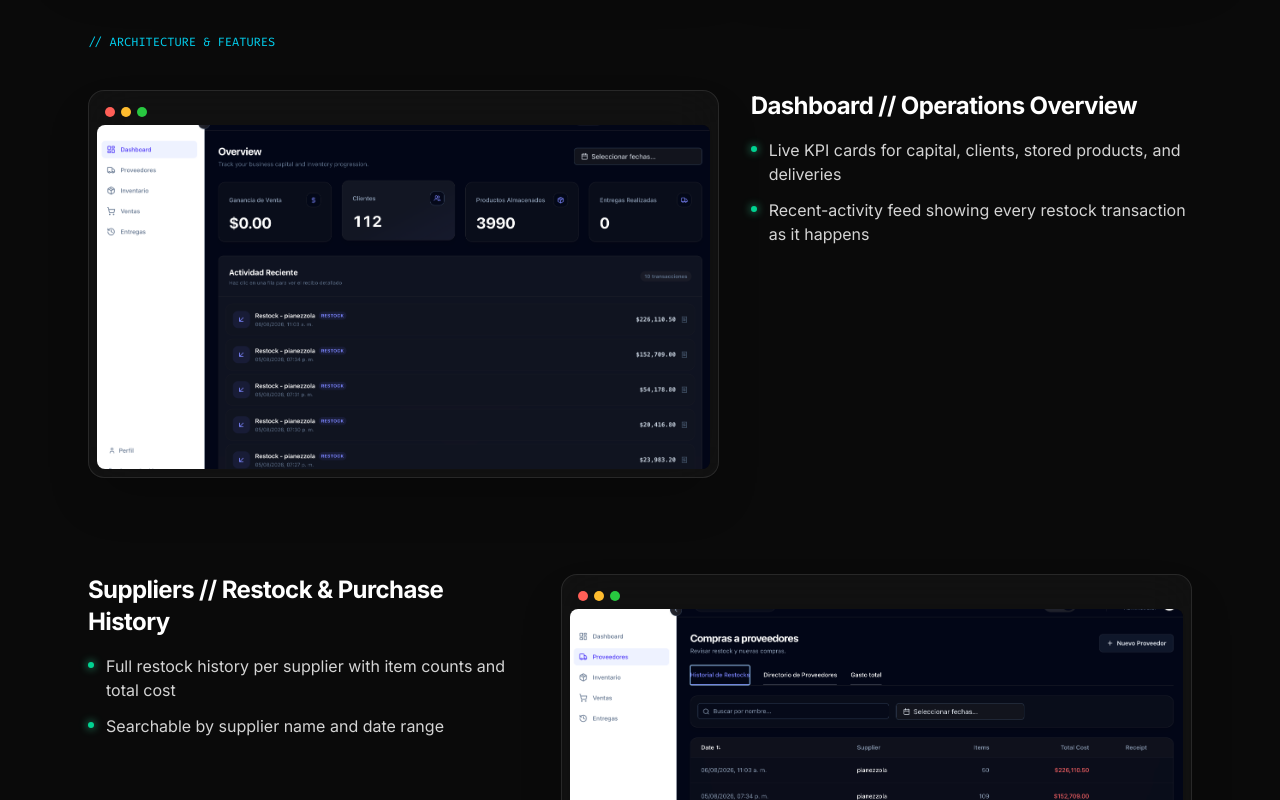
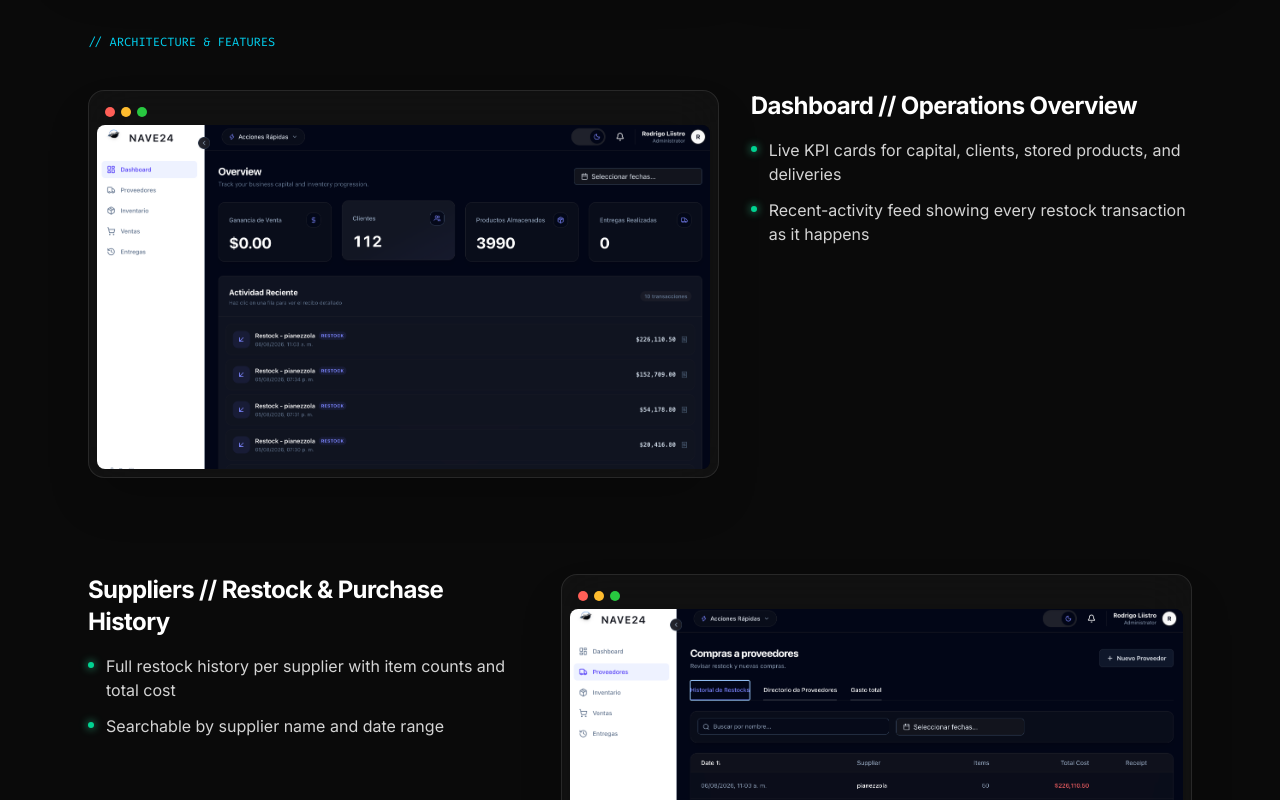
Before and after one commit to Izan0501/portafolio, a Next.js app: page /projects/nave24-stock in a window 1280 px wide. Shown: the part 1220-2020 px from the top of the page. Built offline with nearby package versions, Linux system fonts and the light colour scheme.

Commit message:
images in the mac windows upgraded

```diff
--- a/src/components/sections/ProjectDetail.tsx
+++ b/src/components/sections/ProjectDetail.tsx
@@ -271,7 +271,15 @@ export const ProjectDetail: React.FC<ProjectDetailProps> = ({ id }) => {
                     <div className="relative w-full aspect-video rounded-lg overflow-hidden bg-neutral-950">
                       <Image
                         alt={image.alt}
-                        className={image.fit === "contain" ? "object-contain" : "object-cover"}
+                        // These are full-page screenshots at ~1.6:1, shorter than the
+                        // 16:9 well, so object-cover crops top+bottom. Every one of
+                        // them has its site's own navbar pinned at y=0 — center
+                        // cropping (the default) slices straight through it. Anchoring
+                        // to the top instead absorbs 100% of that crop at the bottom,
+                        // which is empty page/whitespace, not chrome. No-op wherever
+                        // the source is already wider than 16:9 (crop is horizontal
+                        // there, unaffected by vertical position) or fit is "contain".
+                        className={image.fit === "contain" ? "object-contain" : "object-cover object-top"}
                         fill
                         sizes="(max-width: 1024px) 100vw, 60vw"
                         src={image.src}
```
